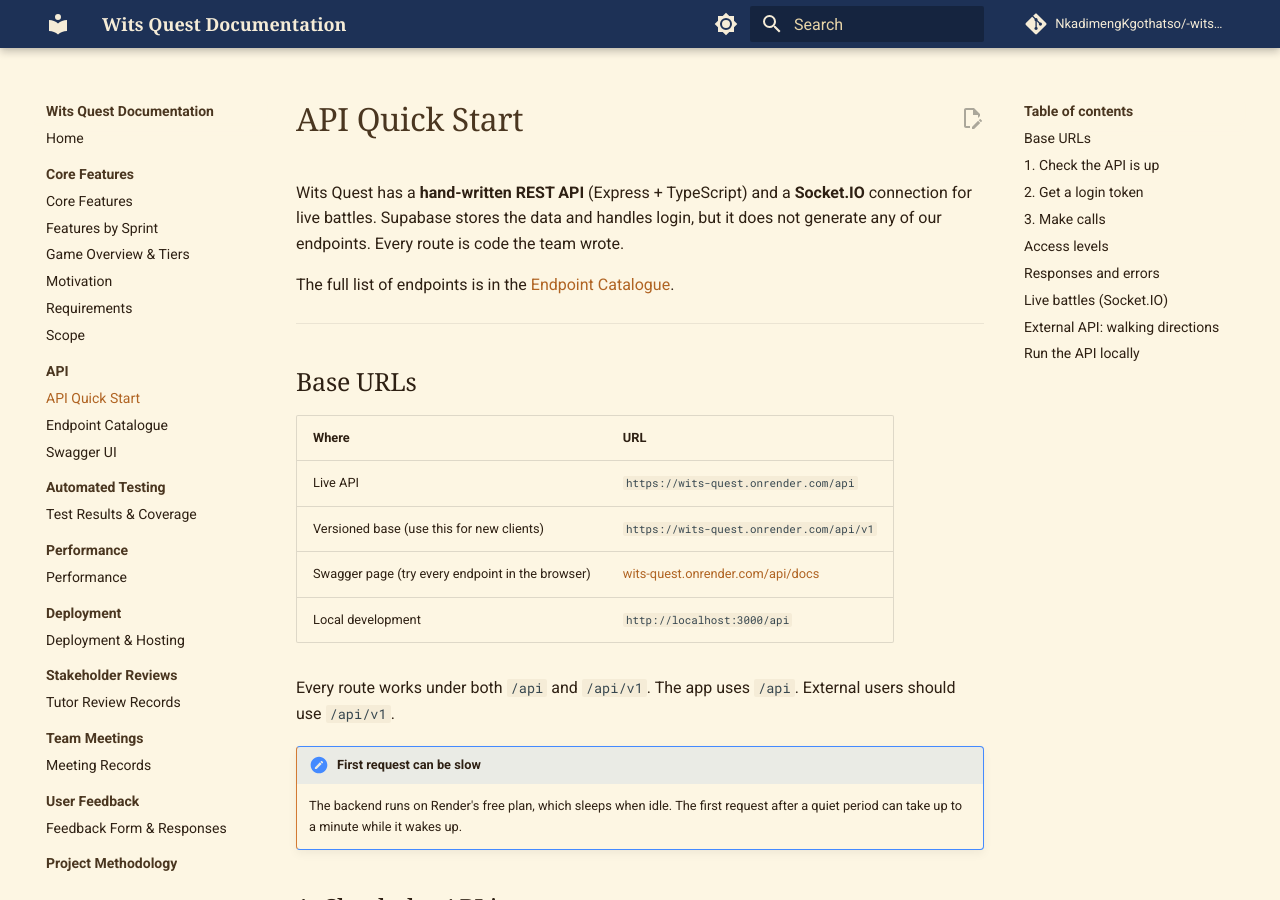
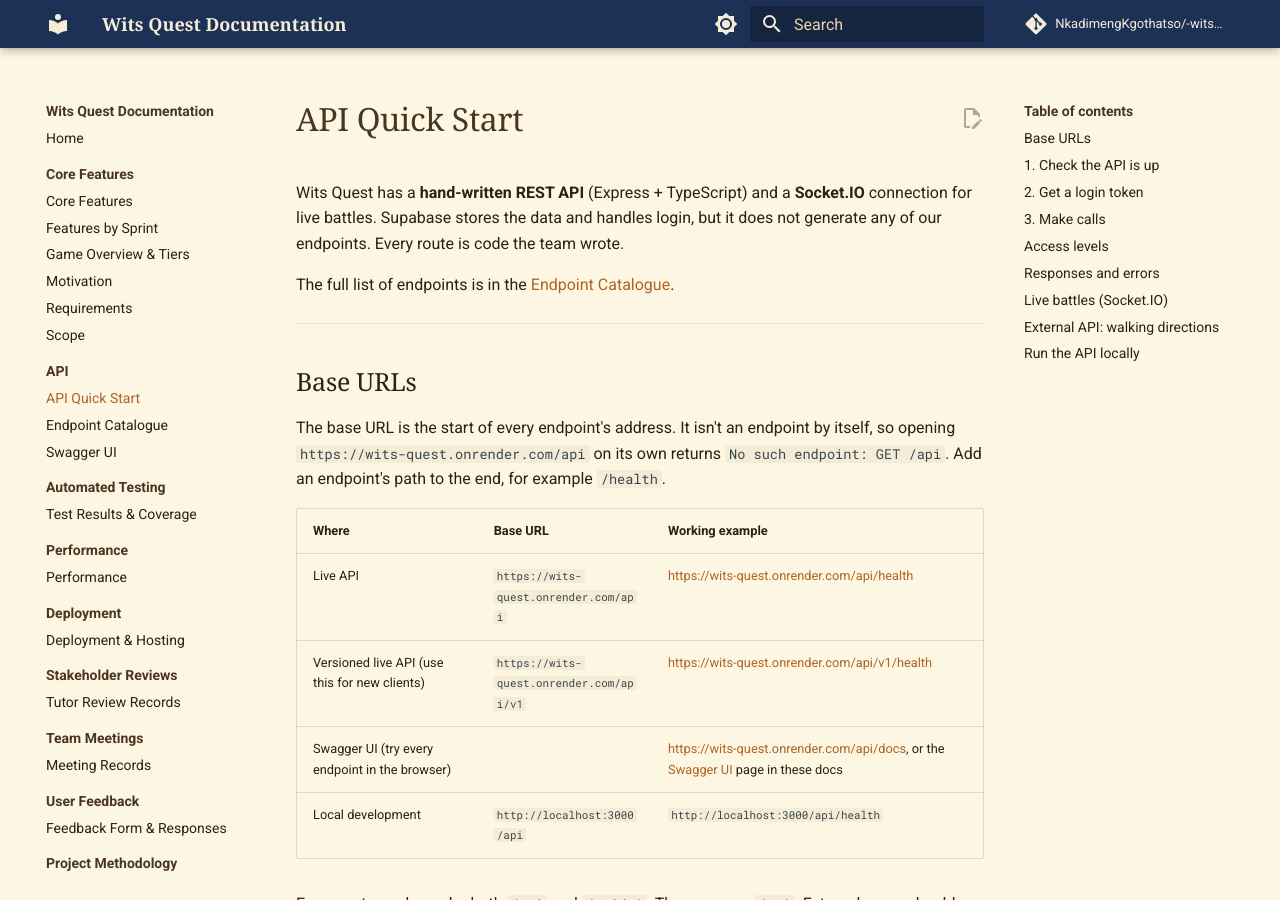
Before and after one commit to NkadimengKgothatso/-wits-quest, an MkDocs documentation site: the page built from docs/development/api-quickstart.md, in a window 1280 px wide and 900 px high. Built offline with MkDocs 1.6.1 and Material for MkDocs 9.7.7, drawn with Linux system fonts in a browser that asks for light colours; comment, search, counter and statistics services are not loaded; some of the changed text lies outside the part shown.

Commit message:
Explain the API base URL and give working example links

```diff
--- a/docs/development/api-quickstart.md
+++ b/docs/development/api-quickstart.md
@@ -8,14 +8,16 @@
 
 ## Base URLs
 
-| Where | URL |
-| :--- | :--- |
-| Live API | `https://wits-quest.onrender.com/api` |
-| Versioned base (use this for new clients) | `https://wits-quest.onrender.com/api/v1` |
-| Swagger page (try every endpoint in the browser) | [wits-quest.onrender.com/api/docs](https://wits-quest.onrender.com/api/docs) |
-| Local development | `http://localhost:3000/api` |
+The base URL is the start of every endpoint's address. It isn't an endpoint by itself, so opening `https://wits-quest.onrender.com/api` on its own returns `No such endpoint: GET /api`. Add an endpoint's path to the end, for example `/health`.
 
-Every route works under both `/api` and `/api/v1`. The app uses `/api`. External users should use `/api/v1`.
+| Where | Base URL | Working example |
+| :--- | :--- | :--- |
+| Live API | `https://wits-quest.onrender.com/api` | [https://wits-quest.onrender.com/api/health](https://wits-quest.onrender.com/api/health) |
+| Versioned live API (use this for new clients) | `https://wits-quest.onrender.com/api/v1` | [https://wits-quest.onrender.com/api/v1/health](https://wits-quest.onrender.com/api/v1/health) |
+| Swagger UI (try every endpoint in the browser) | | [https://wits-quest.onrender.com/api/docs](https://wits-quest.onrender.com/api/docs), or the [Swagger UI](swagger.md) page in these docs |
+| Local development | `http://localhost:3000/api` | `http://localhost:3000/api/health` |
+
+Every route works under both `/api` and `/api/v1`. The app uses `/api`. External users should use `/api/v1`. The full list of paths is in the [Endpoint Catalogue](api-endpoints.md).
 
 !!! note "First request can be slow"
     The backend runs on Render's free plan, which sleeps when idle. The first request after a quiet period can take up to a minute while it wakes up.
```
Also changed, not shown: docs/development/api-endpoints.md (+1 -1 lines), docs/development/deployment.md (+1 -1 lines).
